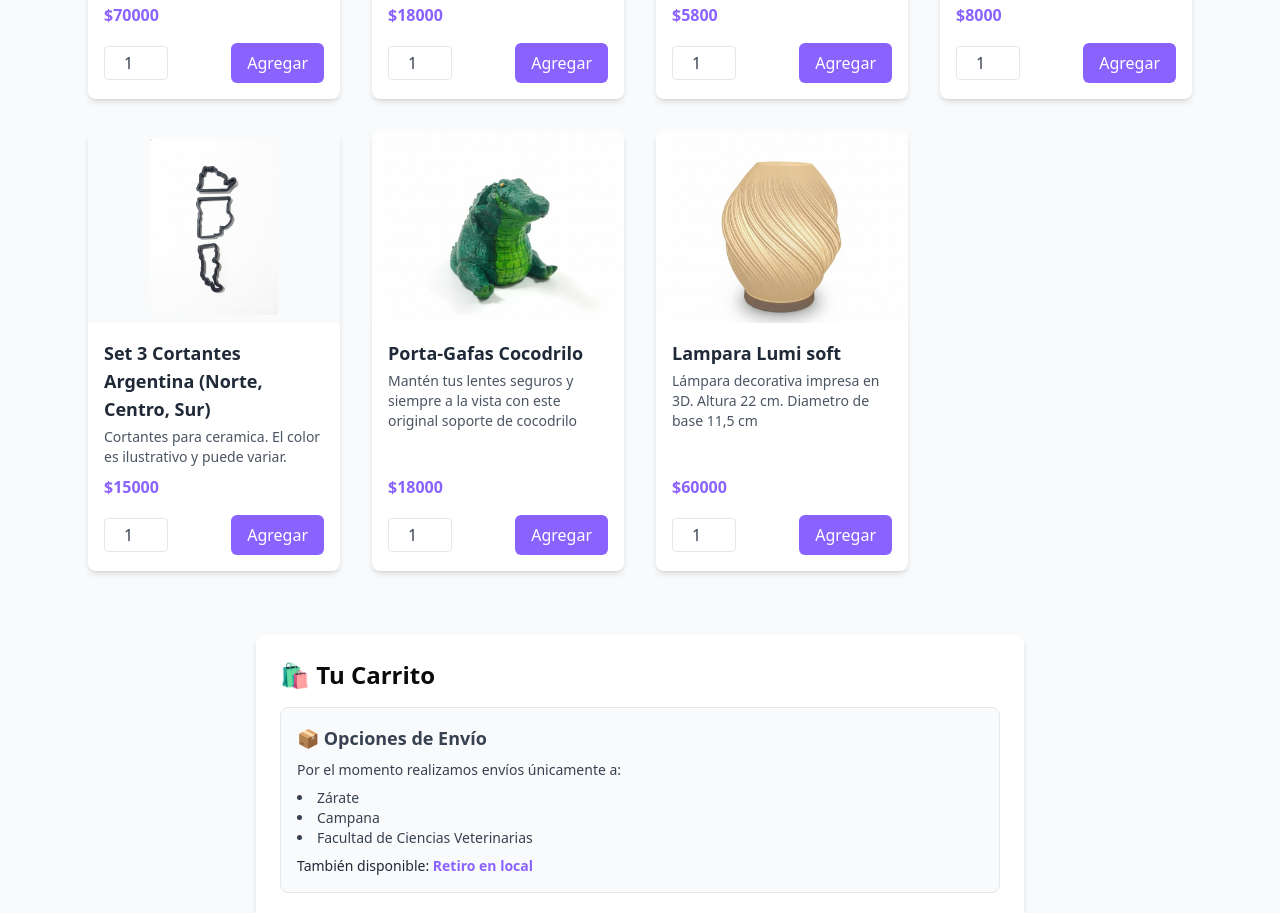
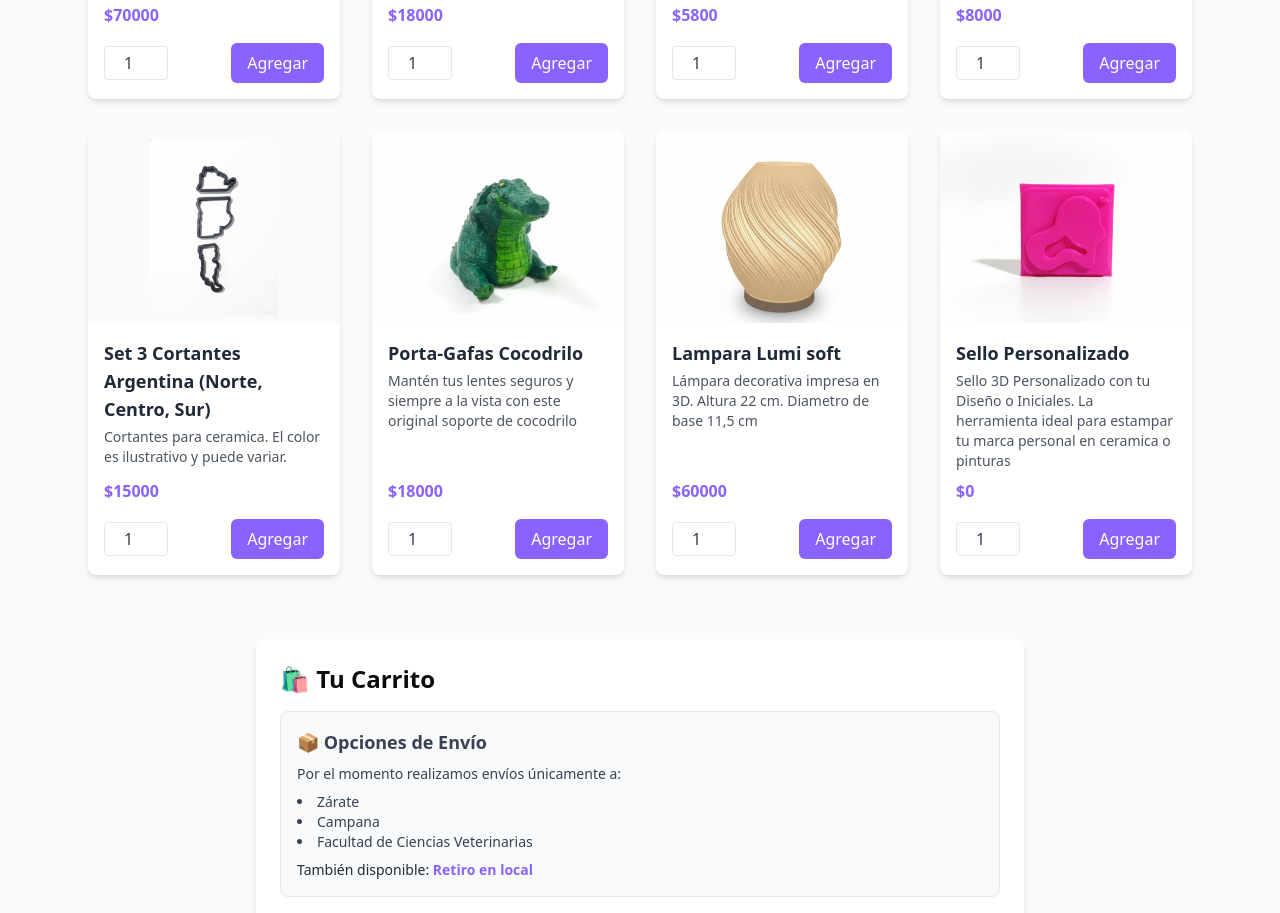
Before and after one commit to lionelc39/print3dn, a React (Vite) app: page / in a window 1280 px wide. Shown: the part 2820-3733 px from the top of the page. Built offline with nearby package versions, Linux system fonts and the light colour scheme.

Commit message:
Update Catalogo.jsx

```diff
--- a/src/Catalogo.jsx
+++ b/src/Catalogo.jsx
@@ -52,6 +52,13 @@ const Catalogo = () => {
     descripcion: "Lámpara decorativa impresa en 3D. Altura 22 cm. Diametro de base 11,5 cm ",
     precio: 60000,  // ← Precio en pesos (sin puntos ni comas)
     imagen: "/images/gallery-11.jpg",  // ← Ruta de la imagen
+ },
+ {
+    id: 8,
+    nombre: "Sello Personalizado",
+    descripcion: "Sello 3D Personalizado con tu Diseño o Iniciales. La herramienta ideal para estampar tu marca personal en ceramica o pinturas ",
+    precio: 0,  // ← Precio en pesos (sin puntos ni comas)
+    imagen: "/images/gallery-12.jpg",  // ← Ruta de la imagen
  },
 ];
 
```
